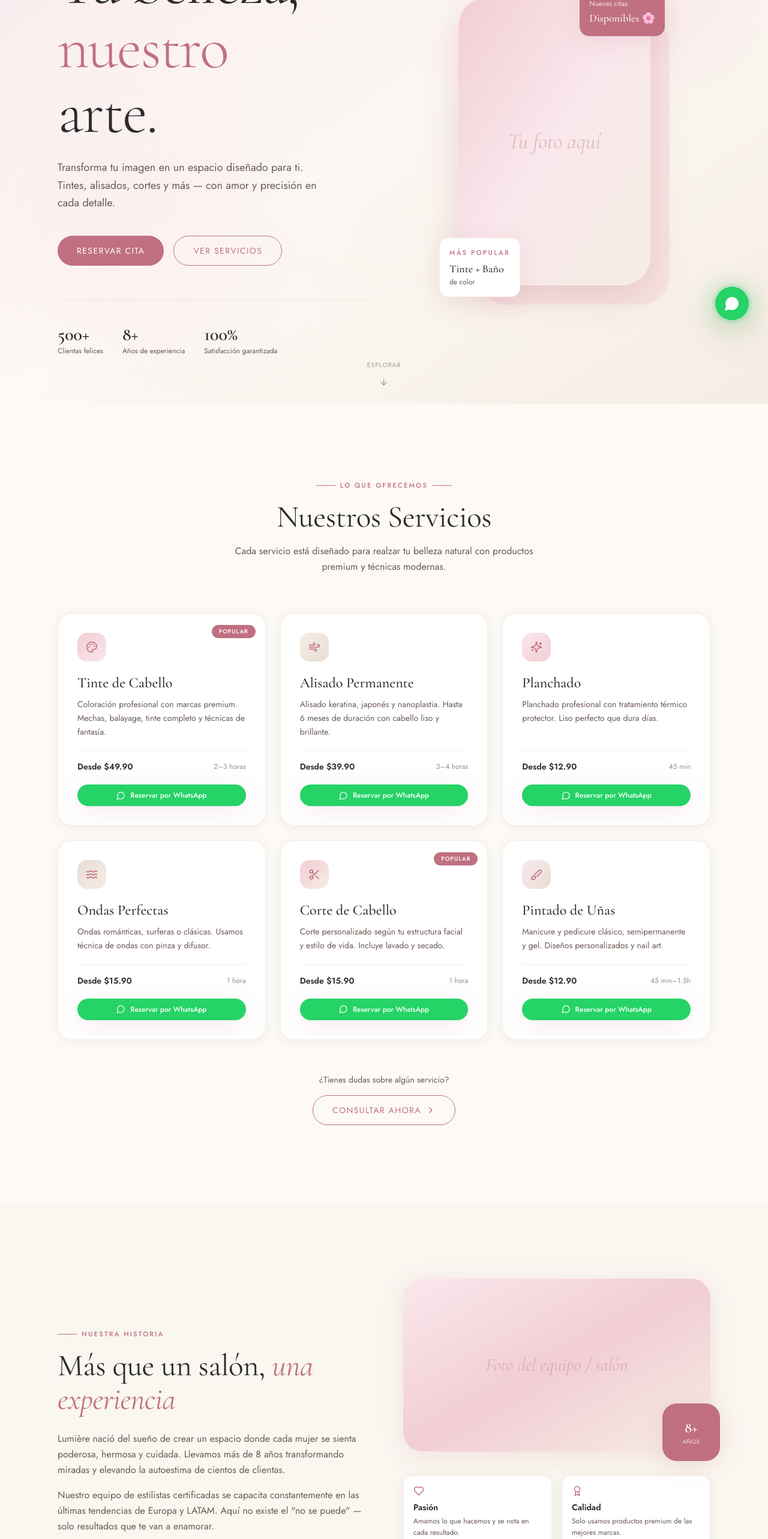
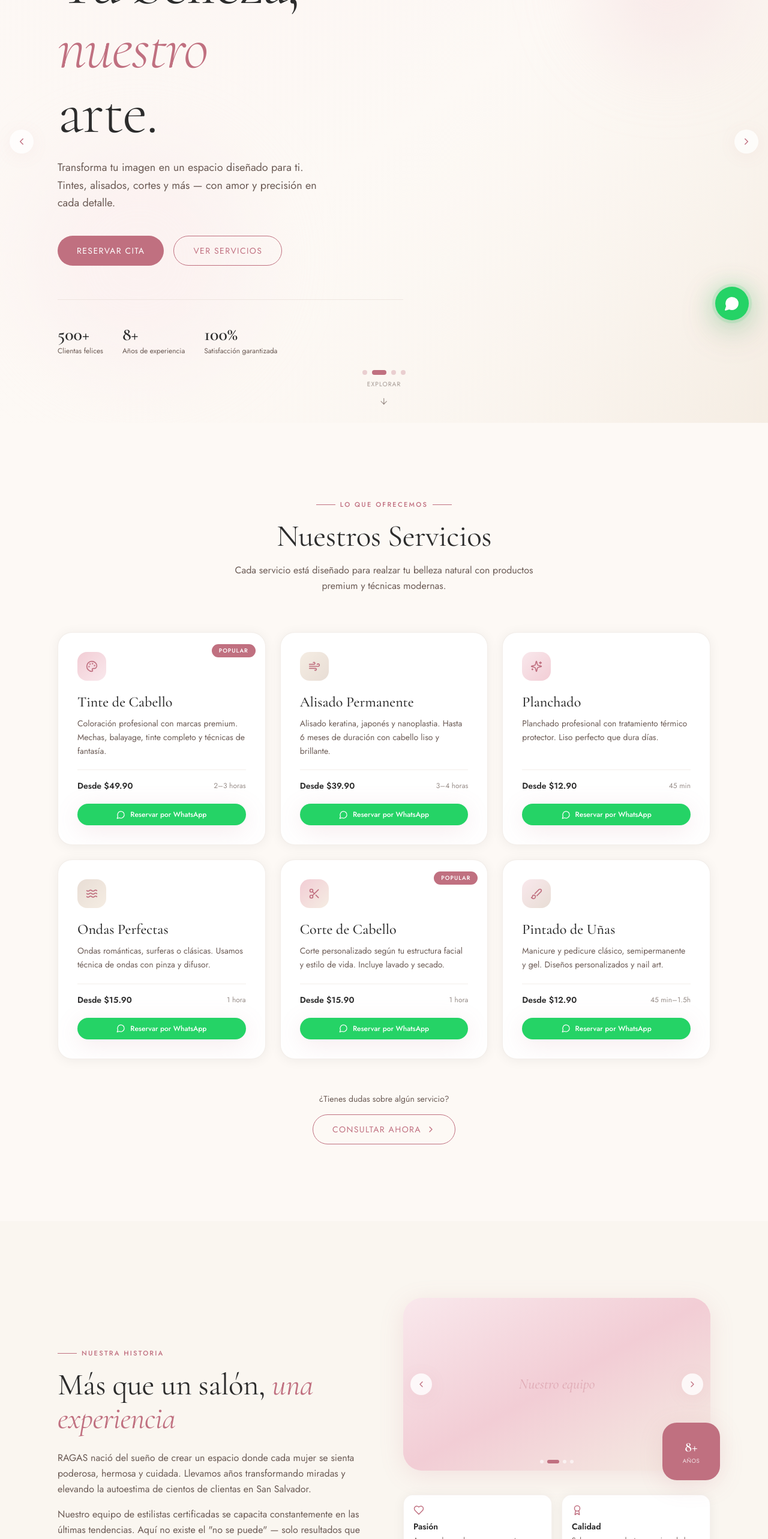
Before and after one commit to RafaelJared/beauty-salon, a Next.js app: page / in a window 1280 px wide. Shown: the part 234-2800 px from the top of the page at 60% size. Built offline with nearby package versions, Linux system fonts and the light colour scheme; no server answers.

Commit message:
Slideshow hero y carrusel about

```diff
--- a/components/sections/About.tsx
+++ b/components/sections/About.tsx
@@ -1,16 +1,51 @@
 "use client";
 
-import { motion } from "framer-motion";
-import { Heart, Award, Users, Clock } from "lucide-react";
+import { motion, AnimatePresence } from "framer-motion";
+import Image from "next/image";
+import { Heart, Award, Users, Clock, ChevronLeft, ChevronRight } from "lucide-react";
+import { useState, useEffect, useCallback } from "react";
 
 const values = [
-  { icon: Heart,  title: "Pasión",         desc: "Amamos lo que hacemos y se nota en cada resultado." },
-  { icon: Award,  title: "Calidad",         desc: "Solo usamos productos premium de las mejores marcas." },
-  { icon: Users,  title: "Confianza",       desc: "Más de 500 clientas confían en nosotras cada mes."  },
-  { icon: Clock,  title: "Puntualidad",     desc: "Respetamos tu tiempo. Citas puntuales, siempre."    },
+  { icon: Heart,  title: "Pasión",     desc: "Amamos lo que hacemos y se nota en cada resultado." },
+  { icon: Award,  title: "Calidad",    desc: "Solo usamos productos premium de las mejores marcas." },
+  { icon: Users,  title: "Confianza",  desc: "Más de 500 clientas confían en nosotras cada mes."  },
+  { icon: Clock,  title: "Puntualidad",desc: "Respetamos tu tiempo. Citas puntuales, siempre."    },
+];
+
+// ─── Agrega tus fotos en public/images/ ───
+const PHOTOS = [
+  { src: "/images/about-1.jpg", alt: "Nuestro salón" },
+  { src: "/images/about-2.jpg", alt: "Nuestro equipo" },
+  { src: "/images/about-3.jpg", alt: "Trabajo del salón" },
+  { src: "/images/about-4.jpg", alt: "Ambiente del salón" },
 ];
 
 export default function About() {
+  const [current, setCurrent] = useState(0);
+  const [direction, setDirection] = useState(1);
+
+  const prev = useCallback(() => {
+    setDirection(-1);
+    setCurrent((c) => (c - 1 + PHOTOS.length) % PHOTOS.length);
+  }, []);
+
+  const next = useCallback(() => {
+    setDirection(1);
+    setCurrent((c) => (c + 1) % PHOTOS.length);
+  }, []);
+
+  // Auto-avance
+  useEffect(() => {
+    const t = setInterval(next, 4500);
+    return () => clearInterval(t);
+  }, [next]);
+
+  const variants = {
+    enter: (dir: number) => ({ opacity: 0, x: dir > 0 ? 60 : -60 }),
+    center: { opacity: 1, x: 0 },
+    exit:  (dir: number) => ({ opacity: 0, x: dir > 0 ? -60 : 60 }),
+  };
+
   return (
     <section id="nosotros" className="py-24 lg:py-32 bg-ivory overflow-hidden">
       <div className="section-padding max-w-7xl mx-auto">
@@ -30,22 +65,19 @@ export default function About() {
 
             <h2 className="heading-section text-charcoal mb-6">
               Más que un salón,{" "}
-              <em className="font-display italic text-mauve">
-                una experiencia
-              </em>
+              <em className="font-display italic text-mauve">una experiencia</em>
             </h2>
 
             <p className="font-body text-mink leading-relaxed mb-4">
-              Lumière nació del sueño de crear un espacio donde cada mujer se
-              sienta poderosa, hermosa y cuidada. Llevamos más de 8 años
+              RAGAS nació del sueño de crear un espacio donde cada mujer se
+              sienta poderosa, hermosa y cuidada. Llevamos años
               transformando miradas y elevando la autoestima de cientos de
-              clientas.
+              clientas en San Salvador.
             </p>
             <p className="font-body text-mink leading-relaxed mb-8">
               Nuestro equipo de estilistas certificadas se capacita
-              constantemente en las últimas tendencias de Europa y LATAM. Aquí
-              no existe el "no se puede" — solo resultados que te van a
-              enamorar.
+              constantemente en las últimas tendencias. Aquí no existe el
+              "no se puede" — solo resultados que te van a enamorar.
             </p>
 
             <a href="#reservar" className="btn-primary">
@@ -53,23 +85,74 @@ export default function About() {
             </a>
           </motion.div>
 
-          {/* Right: Visual + values */}
+          {/* Right: Carrusel + values */}
           <motion.div
             initial={{ opacity: 0, x: 40 }}
             whileInView={{ opacity: 1, x: 0 }}
             viewport={{ once: true, margin: "-80px" }}
             transition={{ duration: 0.8, delay: 0.15, ease: [0.25, 0.46, 0.45, 0.94] }}
           >
-            {/* Photo placeholder */}
+            {/* Carrusel */}
             <div className="relative mb-10">
-              <div className="w-full h-72 rounded-4xl bg-gradient-to-br from-blush via-petal to-champagne flex items-center justify-center shadow-medium overflow-hidden">
-                <span className="font-display text-3xl text-mauve/40 italic">
-                  Foto del equipo / salón
-                </span>
-                {/* Replace with:
-                    <Image src="/images/about.jpg" alt="Nuestro equipo" fill className="object-cover" />
-                */}
+              <div className="w-full h-72 rounded-4xl overflow-hidden shadow-medium bg-gradient-to-br from-blush via-petal to-champagne relative">
+                <AnimatePresence mode="wait" custom={direction}>
+                  <motion.div
+                    key={current}
+                    custom={direction}
+                    variants={variants}
+                    initial="enter"
+                    animate="center"
+                    exit="exit"
+                    transition={{ duration: 0.5, ease: [0.25, 0.46, 0.45, 0.94] }}
+                    className="absolute inset-0"
+                  >
+                    {/* Placeholder — reemplaza con Image cuando tengas fotos:
+                    <Image
+                      src={PHOTOS[current].src}
+                      alt={PHOTOS[current].alt}
+                      fill
+                      className="object-cover"
+                    />
+                    */}
+                    <div className="w-full h-full bg-gradient-to-br from-blush via-petal to-champagne flex items-center justify-center">
+                      <span className="font-display text-2xl text-mauve/40 italic">
+                        {PHOTOS[current].alt}
+                      </span>
+                    </div>
+                  </motion.div>
+                </AnimatePresence>
+
+                {/* Flechas */}
+                <button
+                  onClick={prev}
+                  className="absolute left-3 top-1/2 -translate-y-1/2 z-10 w-9 h-9 rounded-full bg-white/80 backdrop-blur-sm flex items-center justify-center text-mauve hover:bg-white transition-all shadow-soft"
+                >
+                  <ChevronLeft size={16} />
+                </button>
+                <button
+                  onClick={next}
+                  className="absolute right-3 top-1/2 -translate-y-1/2 z-10 w-9 h-9 rounded-full bg-white/80 backdrop-blur-sm flex items-center justify-center text-mauve hover:bg-white transition-all shadow-soft"
+                >
+                  <ChevronRight size={16} />
+                </button>
+
+                {/* Dots */}
+                <div className="absolute bottom-3 left-1/2 -translate-x-1/2 flex gap-1.5 z-10">
+                  {PHOTOS.map((_, i) => (
+                    <button
+                      key={i}
+                      onClick={() => { setDirection(i > current ? 1 : -1); setCurrent(i); }}
+                      className={`transition-all duration-300 rounded-full ${
+                        i === current
+                          ? "w-5 h-1.5 bg-mauve"
+                          : "w-1.5 h-1.5 bg-white/60 hover:bg-white"
+                      }`}
+                    />
+                  ))}
+                </div>
               </div>
+
+              {/* Badge años */}
               <div className="absolute -bottom-4 -right-4 w-24 h-24 rounded-3xl bg-mauve flex items-center justify-center shadow-medium">
                 <div className="text-center">
                   <p className="font-display text-2xl font-semibold text-white">8+</p>
@@ -79,7 +162,7 @@ export default function About() {
             </div>
 
             {/* Values grid */}
-            <div className="grid grid-cols-2 gap-4">
+            <div className="grid grid-cols-2 gap-4 mt-8">
               {values.map((v, i) => {
                 const Icon = v.icon;
                 return (
--- a/components/sections/Hero.tsx
+++ b/components/sections/Hero.tsx
@@ -1,36 +1,110 @@
 "use client";
 
-import { motion } from "framer-motion";
+import { motion, AnimatePresence } from "framer-motion";
 import Image from "next/image";
-import { ArrowDown, Sparkles } from "lucide-react";
+import { ArrowDown, Sparkles, ChevronLeft, ChevronRight } from "lucide-react";
+import { useState, useEffect } from "react";
 
 const fadeUp = {
   hidden: { opacity: 0, y: 40 },
-  show:   (delay: number) => ({
+  show: (delay: number) => ({
     opacity: 1,
     y: 0,
     transition: { duration: 0.9, delay, ease: [0.25, 0.46, 0.45, 0.94] },
   }),
 };
 
+// ─── Agrega aquí tus fotos en public/images/ ───
+const SLIDES = [
+  { src: "/images/hero-1.jpg", alt: "Servicio premium de cabello" },
+  { src: "/images/hero-2.jpg", alt: "Tinte de cabello profesional" },
+  { src: "/images/hero-3.jpg", alt: "Alisado y planchado" },
+  { src: "/images/hero-4.jpg", alt: "Pintado de uñas" },
+];
+
+const INTERVAL = 4000; // cambia cada 4 segundos
+
 export default function Hero() {
+  const [current, setCurrent] = useState(0);
+
+  // Auto-avance
+  useEffect(() => {
+    const timer = setInterval(() => {
+      setCurrent((prev) => (prev + 1) % SLIDES.length);
+    }, INTERVAL);
+    return () => clearInterval(timer);
+  }, []);
+
+  const prev = () => setCurrent((c) => (c - 1 + SLIDES.length) % SLIDES.length);
+  const next = () => setCurrent((c) => (c + 1) % SLIDES.length);
+
   return (
     <section className="relative min-h-screen flex items-center overflow-hidden bg-cream">
 
-      {/* ── Background image (using a placeholder gradient when no real image) ── */}
+      {/* ── Slideshow background ── */}
       <div className="absolute inset-0 z-0">
-        <div className="absolute inset-0 bg-gradient-to-br from-blush via-cream to-champagne" />
-        {/* Decorative circles */}
+        <AnimatePresence mode="wait">
+          <motion.div
+            key={current}
+            initial={{ opacity: 0, scale: 1.04 }}
+            animate={{ opacity: 1, scale: 1 }}
+            exit={{ opacity: 0 }}
+            transition={{ duration: 1.2, ease: "easeInOut" }}
+            className="absolute inset-0"
+          >
+            <div className="absolute inset-0 bg-gradient-to-br from-blush via-cream to-champagne" />
+            {/* Cuando tengas fotos reales, reemplaza el div de arriba con:
+            <Image
+              src={SLIDES[current].src}
+              alt={SLIDES[current].alt}
+              fill
+              className="object-cover"
+              priority
+            />
+            */}
+            {/* Overlay para legibilidad del texto */}
+            <div className="absolute inset-0 bg-gradient-to-r from-cream/90 via-cream/60 to-transparent" />
+          </motion.div>
+        </AnimatePresence>
+
+        {/* Decorative blobs */}
         <div className="absolute top-20 right-10 w-64 h-64 rounded-full bg-petal/30 blur-3xl" />
         <div className="absolute bottom-20 left-10 w-96 h-96 rounded-full bg-blush/40 blur-3xl" />
-        <div className="absolute top-1/2 left-1/2 -translate-x-1/2 -translate-y-1/2 w-[500px] h-[500px] rounded-full bg-champagne/20 blur-3xl" />
       </div>
 
-      <div className="relative z-10 section-padding w-full pt-28 pb-20">
-        <div className="max-w-7xl mx-auto grid lg:grid-cols-2 items-center gap-12">
+      {/* Controles del slideshow */}
+      <button
+        onClick={prev}
+        className="absolute left-4 top-1/2 -translate-y-1/2 z-20 w-10 h-10 rounded-full bg-white/70 backdrop-blur-sm flex items-center justify-center text-mauve hover:bg-white transition-all shadow-soft"
+      >
+        <ChevronLeft size={18} />
+      </button>
+      <button
+        onClick={next}
+        className="absolute right-4 top-1/2 -translate-y-1/2 z-20 w-10 h-10 rounded-full bg-white/70 backdrop-blur-sm flex items-center justify-center text-mauve hover:bg-white transition-all shadow-soft"
+      >
+        <ChevronRight size={18} />
+      </button>
 
-          {/* ── Left: Text ── */}
-          <div className="order-2 lg:order-1">
+      {/* Dots */}
+      <div className="absolute bottom-20 left-1/2 -translate-x-1/2 z-20 flex gap-2">
+        {SLIDES.map((_, i) => (
+          <button
+            key={i}
+            onClick={() => setCurrent(i)}
+            className={`transition-all duration-300 rounded-full ${
+              i === current
+                ? "w-6 h-2 bg-mauve"
+                : "w-2 h-2 bg-mauve/30 hover:bg-mauve/60"
+            }`}
+          />
+        ))}
+      </div>
+
+      {/* ── Contenido ── */}
+      <div className="relative z-10 section-padding w-full pt-28 pb-28">
+        <div className="max-w-7xl mx-auto">
+          <div className="max-w-xl">
             <motion.div
               variants={fadeUp}
               initial="hidden"
@@ -50,9 +124,7 @@ export default function Hero() {
               className="heading-hero text-charcoal mb-6"
             >
               Tu belleza,{" "}
-              <em className="italic text-mauve not-italic font-light">
-                nuestro
-              </em>
+              <em className="italic text-mauve font-light">nuestro</em>
               <br />
               arte.
             </motion.h1>
@@ -103,53 +175,6 @@ export default function Hero() {
               ))}
             </motion.div>
           </div>
-
-          {/* ── Right: Image collage ── */}
-          <div className="order-1 lg:order-2 relative flex justify-center">
-            <motion.div
-              initial={{ opacity: 0, scale: 0.9 }}
-              animate={{ opacity: 1, scale: 1 }}
-              transition={{ duration: 1, delay: 0.3, ease: [0.25, 0.46, 0.45, 0.94] }}
-              className="relative"
-            >
-              {/* Main image frame */}
-              <div className="relative w-72 h-96 sm:w-80 sm:h-[480px] rounded-[3rem] overflow-hidden shadow-strong">
-                <div className="w-full h-full bg-gradient-to-br from-petal via-blush to-champagne" />
-                {/* Replace the div above with a real Image tag like:
-                    <Image src="/images/hero-main.jpg" alt="Servicio premium" fill className="object-cover" />
-                */}
-                <div className="absolute inset-0 flex items-center justify-center">
-                  <span className="font-display text-4xl text-mauve/40 italic">
-                    Tu foto aquí
-                  </span>
-                </div>
-              </div>
-
-              {/* Floating card 1 */}
-              <motion.div
-                animate={{ y: [0, -8, 0] }}
-                transition={{ duration: 4, repeat: Infinity, ease: "easeInOut" }}
-                className="absolute -bottom-6 -left-8 bg-white rounded-2xl p-4 shadow-medium border border-nude/40"
-              >
-                <p className="eyebrow mb-1">Más popular</p>
-                <p className="font-display text-lg font-medium text-charcoal">Tinte + Baño</p>
-                <p className="font-body text-xs text-mink">de color</p>
-              </motion.div>
-
-              {/* Floating card 2 */}
-              <motion.div
-                animate={{ y: [0, 8, 0] }}
-                transition={{ duration: 5, repeat: Infinity, ease: "easeInOut", delay: 1 }}
-                className="absolute -top-4 -right-6 bg-mauve rounded-2xl p-4 shadow-medium"
-              >
-                <p className="font-body text-xs text-white/80 mb-0.5">Nuevas citas</p>
-                <p className="font-display text-lg font-medium text-white">Disponibles 🌸</p>
-              </motion.div>
-
-              {/* Decorative circle */}
-              <div className="absolute -z-10 top-8 left-8 w-full h-full rounded-[3rem] bg-petal/40" />
-            </motion.div>
-          </div>
         </div>
       </div>
 
@@ -159,7 +184,7 @@ export default function Hero() {
         initial={{ opacity: 0 }}
         animate={{ opacity: 1 }}
         transition={{ delay: 1.5 }}
-        className="absolute bottom-8 left-1/2 -translate-x-1/2 flex flex-col items-center gap-2 text-mink/60 hover:text-mauve transition-colors"
+        className="absolute bottom-8 left-1/2 -translate-x-1/2 flex flex-col items-center gap-2 text-mink/60 hover:text-mauve transition-colors z-20"
       >
         <span className="font-body text-[0.65rem] tracking-widest uppercase">Explorar</span>
         <motion.div
```
